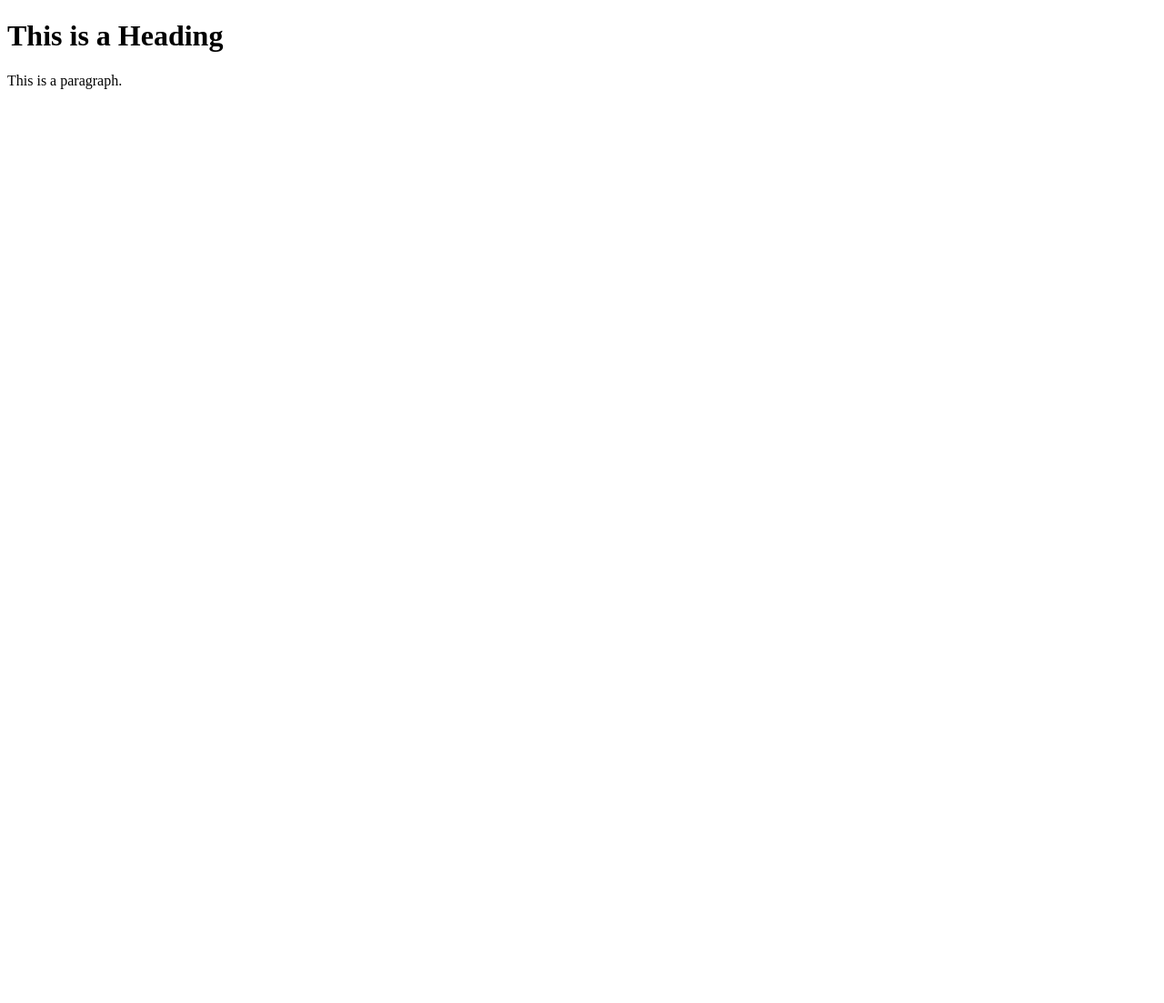
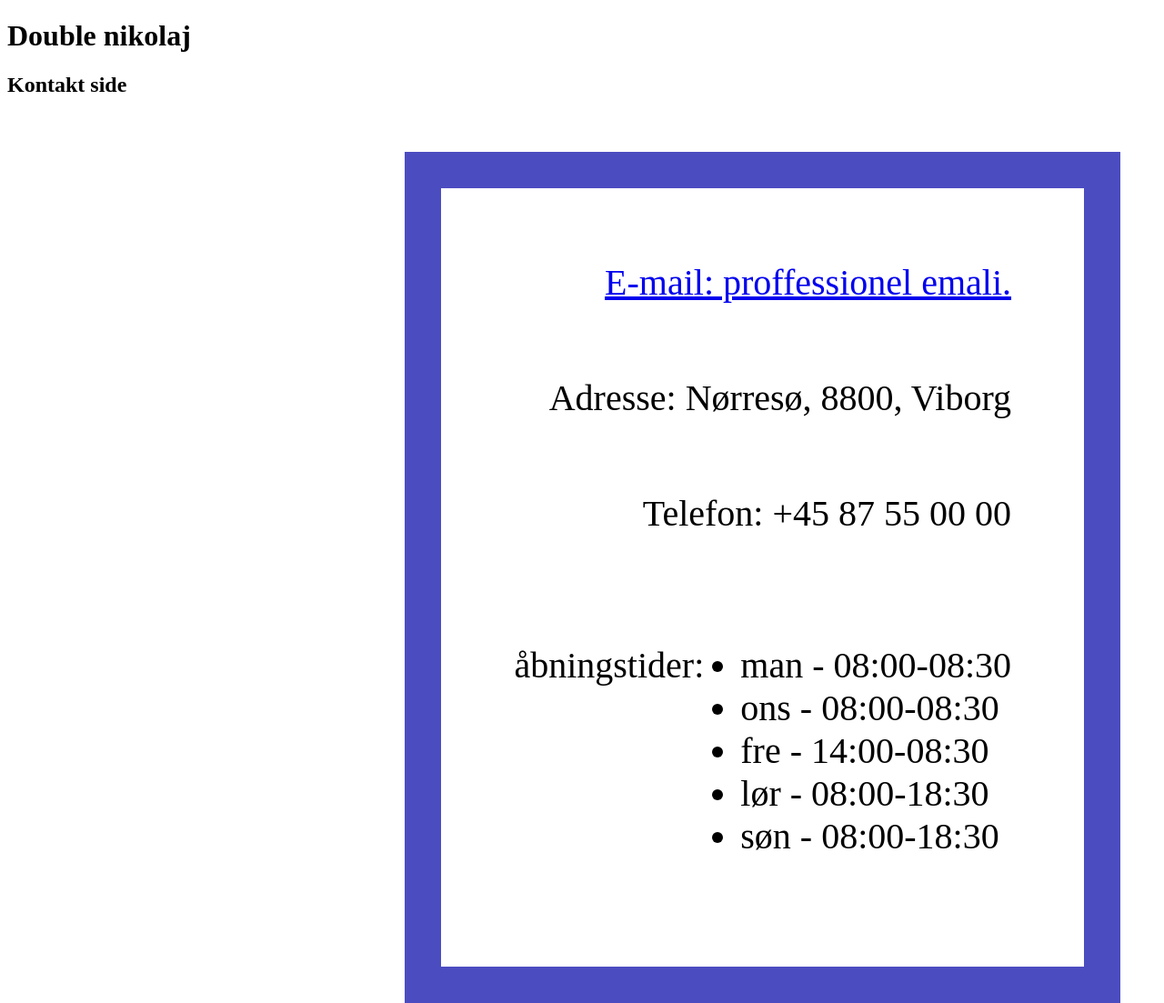
Before and after one commit to Niko111199/Biograf, a plain HTML site: page kontakt.html in a window 1280 px wide. Shown: the whole page at 91% size. Before the commit the page ends 800 px from the top, so only its background shows below. Drawn offline with Linux system fonts and the light colour scheme.

Commit message:
Kontakt side base

```diff
--- a/design/style.css
+++ b/design/style.css
@@ -0,0 +1,15 @@
+.sideBox
+{
+    display:flex;
+    justify-content: right;
+    margin:2em;
+}
+.bigBox
+{
+    font-size: 2.5em;
+    border: 1em rgb(76, 76, 193) solid;
+    margin:1em;
+    flex-direction: column;
+    max-width: 20em;
+    float:right;
+}
--- a/kontakt.html
+++ b/kontakt.html
@@ -2,11 +2,33 @@
 <html>
 <head>
 <title>Page Title</title>
+    <link href="design/Style.css" rel="stylesheet" type="text/css">
 </head>
 <body>
 
-<h1>This is a Heading</h1>
-<p>This is a paragraph.</p>
+<h1>Double nikolaj</h1>
+<h2>Kontakt side</h2>
+
+<div class="bigBox">
+    <p class="sideBox">
+        <a href="mailto:SutMinLillePik@yahoo.com"> E-mail: proffessionel emali.</a>
+    </p>
+
+    <p class="sideBox">Adresse: Nørresø, 8800, Viborg</p>
+
+    <p class="sideBox">Telefon: +45 87 55 00 00</p>
+
+    <div class="sideBox">
+        <p>åbningstider:</p>
+        <ul>
+            <li>man - 08:00-08:30</li>
+            <li>ons - 08:00-08:30</li>
+            <li>fre - 14:00-08:30</li>
+            <li>lør - 08:00-18:30</li>
+            <li>søn - 08:00-18:30</li>
+        </ul>
+    </div>
+</div>
 
 </body>
 </html>
```
